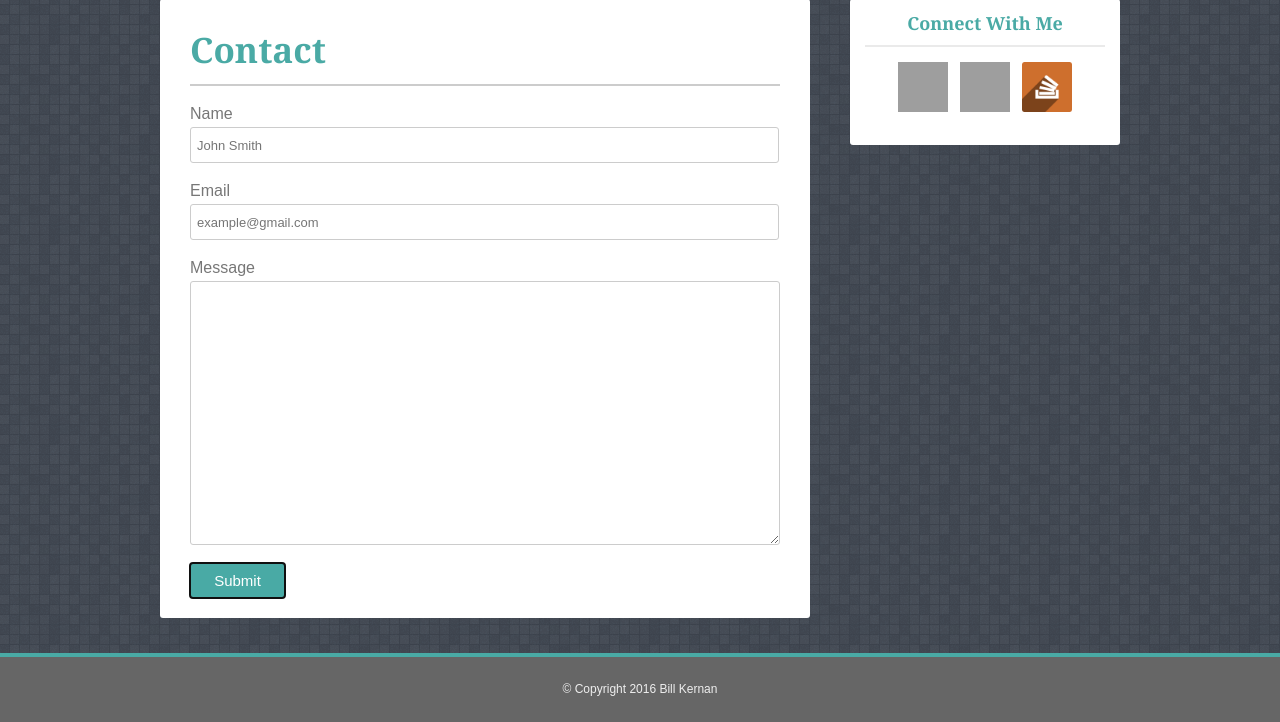
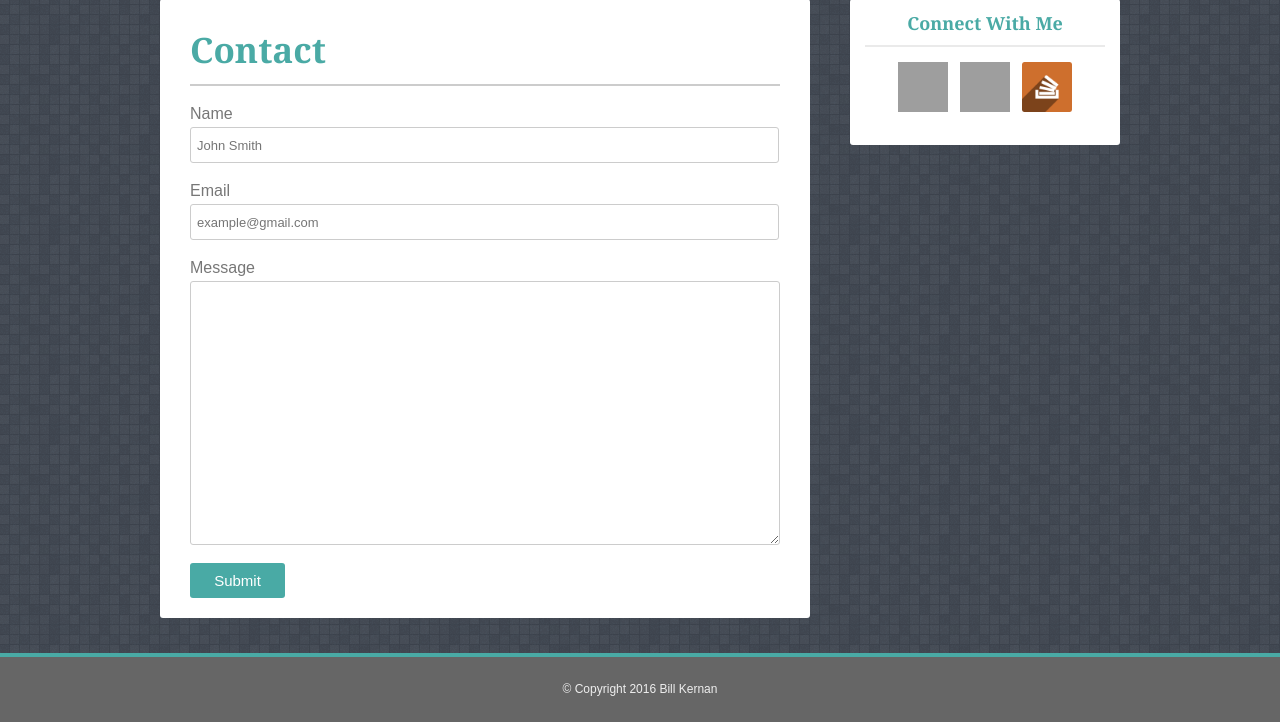
Before and after one commit to wkernan/Basic-Portfolio, a PHP site: page /contact.html in a window 1280 px wide, with the restyled element focused. Shown: the part 96-818 px from the top of the page. Run offline with PHP 8.4, Linux system fonts and the light colour scheme; grey boxes are pictures that could not be loaded.

Commit message:
more css changes

```diff
--- a/assets/css/style.css
+++ b/assets/css/style.css
@@ -246,6 +246,15 @@ button {
 	height: 35px;
 }
 
+button:focus {
+	outline: none;
+}
+
+button:hover {
+	background-color: #666666;
+	cursor: pointer;
+}
+
 /** Portfolio Page **/
 
 .portfolio {
```
